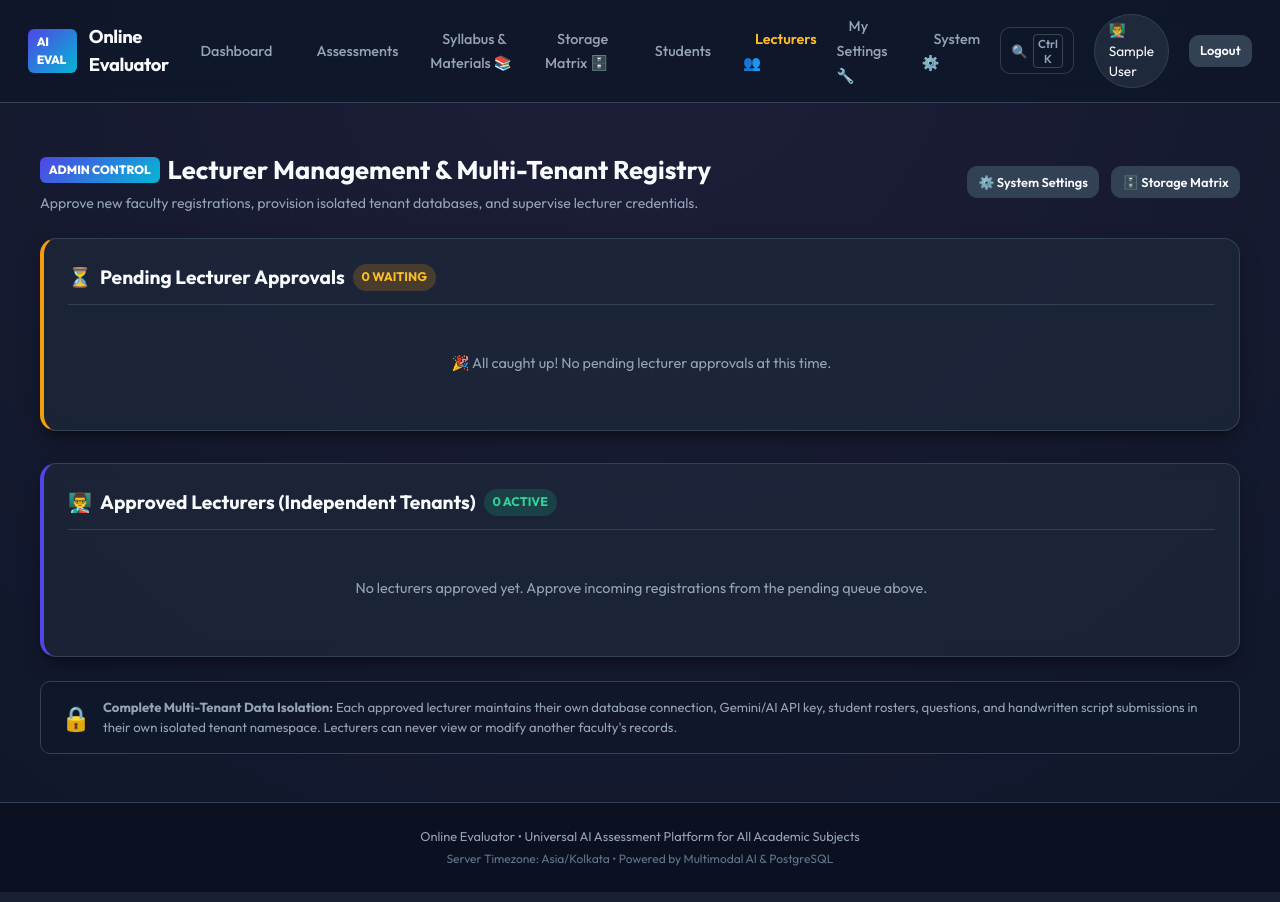
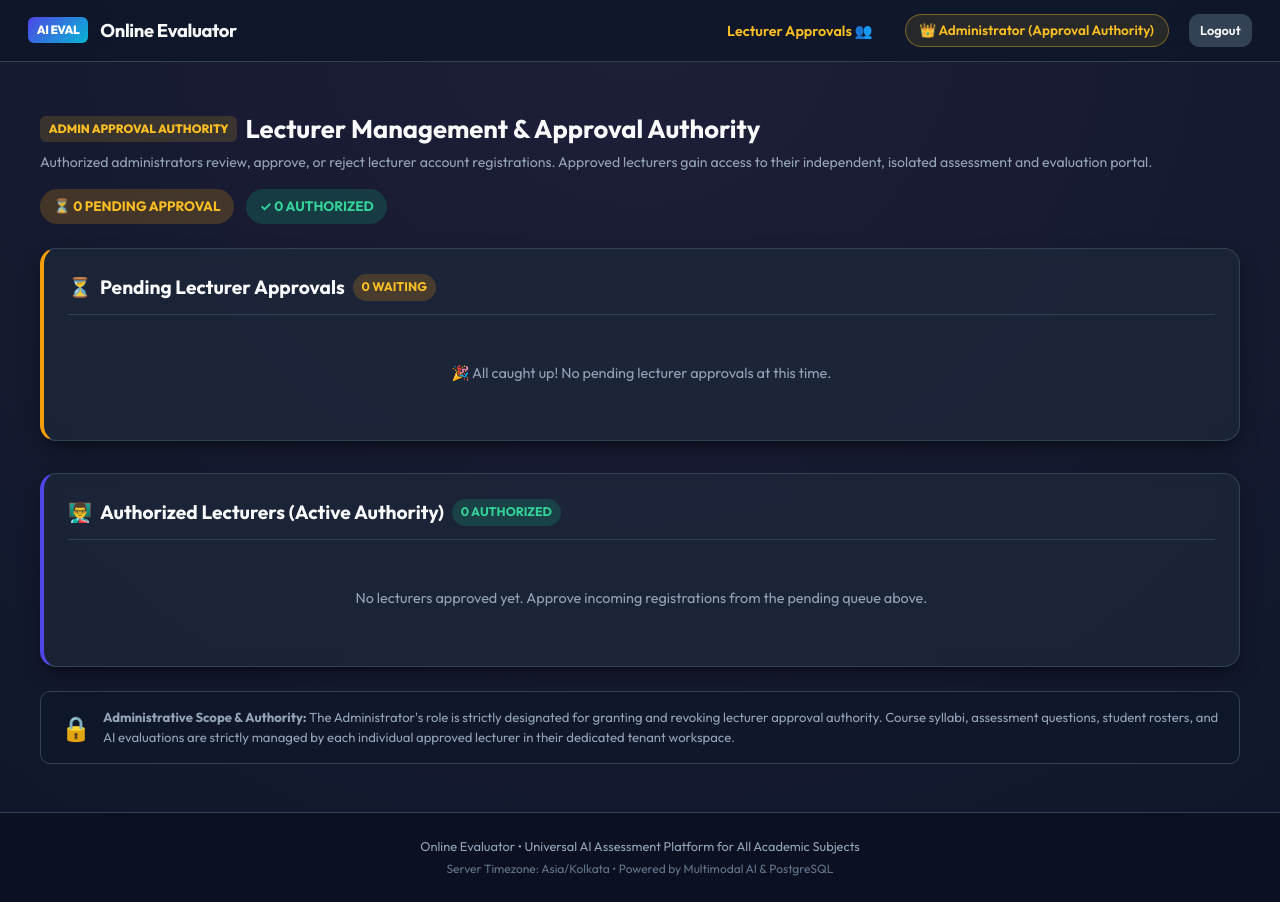
Before and after one commit to pallaravi437/Evaluation-using-AI-AG-311026, a Flask app: page /admin/lecturers in a window 1280 px wide. Run offline with Flask 3, Linux system fonts and the light colour scheme; the visitor is signed in with stand-in values (Sample User, id 1); some libraries are stand-ins or nearby versions.

Commit message:
feat: restrict Admin section strictly to Lecturer Approval Authority

```diff
--- a/app.py
+++ b/app.py
@@ -41,7 +41,9 @@ def create_app() -> Flask:
     @app.route("/")
     def index():
         """Smart root redirect based on active session."""
-        if session.get("role") in ("lecturer", "admin"):
+        if session.get("role") == "admin":
+            return redirect(url_for("admin.manage_lecturers"))
+        elif session.get("role") == "lecturer":
             return redirect(url_for("teacher.dashboard"))
         elif session.get("role") == "student":
             return redirect(url_for("student.dashboard"))
--- a/routes/admin_routes.py
+++ b/routes/admin_routes.py
@@ -18,6 +18,12 @@ def admin_required(f):
         return f(*args, **kwargs)
     wrapper.__name__ = f.__name__
     return wrapper
+
+@admin_bp.route("/")
+@admin_required
+def admin_root():
+    """Default landing for admin section - strictly Lecturer Approval Authority."""
+    return redirect(url_for("admin.manage_lecturers"))
 
 def admin_or_lecturer_required(f):
     """Enforces administrator or lecturer privileges."""
--- a/templates/admin/lecturers.html
+++ b/templates/admin/lecturers.html
@@ -1,6 +1,6 @@
 {% extends "base.html" %}
 
-{% block title %}Lecturer Management - Admin - Online Evaluator{% endblock %}
+{% block title %}Lecturer Approval Authority - Admin - Online Evaluator{% endblock %}
 
 {% block content %}
 <div style="max-width: 1200px; margin: 1.5rem auto;">
@@ -9,17 +9,17 @@
   <div style="display: flex; justify-content: space-between; align-items: center; margin-bottom: 1.5rem; flex-wrap: wrap; gap: 1rem;">
     <div>
       <div style="display: flex; align-items: center; gap: 0.5rem;">
-        <span class="brand-badge">ADMIN CONTROL</span>
-        <h1 style="font-size: 1.6rem; font-weight: 700; margin: 0;">Lecturer Management & Multi-Tenant Registry</h1>
+        <span class="brand-badge" style="background: rgba(251, 191, 36, 0.15); border-color: rgba(251, 191, 36, 0.4); color: #fbbf24;">ADMIN APPROVAL AUTHORITY</span>
+        <h1 style="font-size: 1.6rem; font-weight: 700; margin: 0;">Lecturer Management & Approval Authority</h1>
       </div>
       <p style="color: var(--text-muted); font-size: 0.88rem; margin-top: 0.25rem;">
-        Approve new faculty registrations, provision isolated tenant databases, and supervise lecturer credentials.
+        Authorized administrators review, approve, or reject lecturer account registrations. Approved lecturers gain access to their independent, isolated assessment and evaluation portal.
       </p>
     </div>
 
-    <div style="display: flex; gap: 0.75rem;">
-      <a href="{{ url_for('admin.settings') }}" class="btn btn-secondary btn-sm">⚙️ System Settings</a>
-      <a href="{{ url_for('admin.manage_servers') }}" class="btn btn-secondary btn-sm">🗄️ Storage Matrix</a>
+    <div style="display: flex; gap: 0.75rem; align-items: center;">
+      <span class="badge badge-warning" style="font-size: 0.85rem; padding: 0.45rem 0.85rem;">⏳ {{ pending|length }} Pending Approval</span>
+      <span class="badge badge-success" style="font-size: 0.85rem; padding: 0.45rem 0.85rem;">✓ {{ approved|length }} Authorized</span>
     </div>
   </div>
 
@@ -61,10 +61,10 @@
                 <td style="text-align: right; white-space: nowrap;">
                   <form action="{{ url_for('admin.approve_lecturer', lecturer_id=lec.id) }}" method="POST" style="display: inline-block;">
                     <button type="submit" class="btn btn-success btn-sm" style="padding: 0.3rem 0.75rem; font-size: 0.8rem;">
-                      ✓ Approve
+                      ✓ Grant Approval
                     </button>
                   </form>
-                  <form action="{{ url_for('admin.reject_lecturer', lecturer_id=lec.id) }}" method="POST" style="display: inline-block; margin-left: 0.35rem;" onsubmit="return confirm('Are you sure you want to reject and remove this registration?');">
+                  <form action="{{ url_for('admin.reject_lecturer', lecturer_id=lec.id) }}" method="POST" style="display: inline-block; margin-left: 0.35rem;" onsubmit="return confirm('Are you sure you want to reject this lecturer registration?');">
                     <button type="submit" class="btn btn-danger btn-sm" style="padding: 0.3rem 0.75rem; font-size: 0.8rem;">
                       ✕ Reject
                     </button>
@@ -87,8 +87,8 @@
     <div style="display: flex; justify-content: space-between; align-items: center; margin-bottom: 1rem; border-bottom: 1px solid var(--border); padding-bottom: 0.75rem;">
       <div style="display: flex; align-items: center; gap: 0.5rem;">
         <span style="font-size: 1.2rem;">👨‍🏫</span>
-        <h3 style="font-size: 1.2rem; font-weight: 700; margin: 0;">Approved Lecturers (Independent Tenants)</h3>
-        <span class="badge badge-success" style="font-size: 0.78rem;">{{ approved|length }} Active</span>
+        <h3 style="font-size: 1.2rem; font-weight: 700; margin: 0;">Authorized Lecturers (Active Authority)</h3>
+        <span class="badge badge-success" style="font-size: 0.78rem;">{{ approved|length }} Authorized</span>
       </div>
     </div>
 
@@ -103,7 +103,7 @@
               <th>Subject / Course</th>
               <th>Tenant Storage</th>
               <th>Status</th>
-              <th style="text-align: right;">Actions</th>
+              <th style="text-align: right;">Action</th>
             </tr>
           </thead>
           <tbody>
@@ -121,15 +121,15 @@
                 </td>
                 <td>
                   {% if lec.is_active %}
-                    <span class="badge badge-success">Active Tenant</span>
+                    <span class="badge badge-success">Authorized & Active</span>
                   {% else %}
                     <span class="badge badge-warning">Suspended</span>
                   {% endif %}
                 </td>
                 <td style="text-align: right; white-space: nowrap;">
-                  <form action="{{ url_for('admin.delete_lecturer', lecturer_id=lec.id) }}" method="POST" style="display: inline-block;" onsubmit="return confirm('Are you sure you want to remove this lecturer? All tenant references will be purged.');">
+                  <form action="{{ url_for('admin.delete_lecturer', lecturer_id=lec.id) }}" method="POST" style="display: inline-block;" onsubmit="return confirm('Are you sure you want to revoke authority for this lecturer?');">
                     <button type="submit" class="btn btn-secondary btn-sm" style="color: #f87171; border-color: rgba(248, 113, 113, 0.3); padding: 0.3rem 0.65rem; font-size: 0.78rem;">
-                      🗑️ Remove
+                      Revoke Authority
                     </button>
                   </form>
                 </td>
@@ -149,8 +149,8 @@
   <div style="margin-top: 1.5rem; padding: 1rem 1.25rem; background: rgba(15, 23, 42, 0.7); border: 1px solid var(--border); border-radius: var(--radius-md); font-size: 0.82rem; color: var(--text-muted); display: flex; align-items: center; gap: 0.75rem;">
     <span style="font-size: 1.5rem;">🔒</span>
     <div>
-      <strong style="color: var(--text);">Complete Multi-Tenant Data Isolation:</strong>
-      Each approved lecturer maintains their own database connection, Gemini/AI API key, student rosters, questions, and handwritten script submissions in their own isolated tenant namespace. Lecturers can never view or modify another faculty's records.
+      <strong style="color: var(--text);">Administrative Scope & Authority:</strong>
+      The Administrator's role is strictly designated for granting and revoking lecturer approval authority. Course syllabi, assessment questions, student rosters, and AI evaluations are strictly managed by each individual approved lecturer in their dedicated tenant workspace.
     </div>
   </div>
 
--- a/templates/base.html
+++ b/templates/base.html
@@ -37,15 +37,20 @@
             </div>
           </li>
           <li><a href="{{ url_for('student.logout') }}" class="btn btn-secondary btn-sm">Logout</a></li>
-        {% elif session.get('role') in ['lecturer', 'admin'] %}
+        {% elif session.get('role') == 'admin' %}
+          <li><a href="{{ url_for('admin.manage_lecturers') }}" class="nav-link" style="color: #fbbf24; font-weight: 600;">Lecturer Approvals 👥</a></li>
+          <li>
+            <div class="user-badge" style="border-color: rgba(251, 191, 36, 0.4); background: rgba(251, 191, 36, 0.1);">
+              <span style="color: #fbbf24; font-weight: 600;">👑 Administrator (Approval Authority)</span>
+            </div>
+          </li>
+          <li><a href="{{ url_for('teacher.logout') }}" class="btn btn-secondary btn-sm">Logout</a></li>
+        {% elif session.get('role') == 'lecturer' %}
           <li><a href="{{ url_for('teacher.dashboard') }}" class="nav-link">Dashboard</a></li>
           <li><a href="{{ url_for('teacher.manage_assessments') }}" class="nav-link">Assessments</a></li>
           <li><a href="{{ url_for('teacher.manage_materials') }}" class="nav-link">Syllabus & Materials 📚</a></li>
           <li><a href="{{ url_for('admin.manage_servers') }}" class="nav-link">Storage Matrix 🗄️</a></li>
           <li><a href="{{ url_for('teacher.manage_students') }}" class="nav-link">Students</a></li>
-          {% if session.get('role') == 'admin' %}
-            <li><a href="{{ url_for('admin.manage_lecturers') }}" class="nav-link" style="color: #fbbf24; font-weight: 600;">Lecturers 👥</a></li>
-          {% endif %}
           <li><a href="{{ url_for('teacher.my_settings') }}" class="nav-link">My Settings 🔧</a></li>
           <li><a href="{{ url_for('admin.settings') }}" class="nav-link">System ⚙️</a></li>
           <li>
```
Also changed, not shown: routes/teacher_routes.py (+8 -2 lines).
